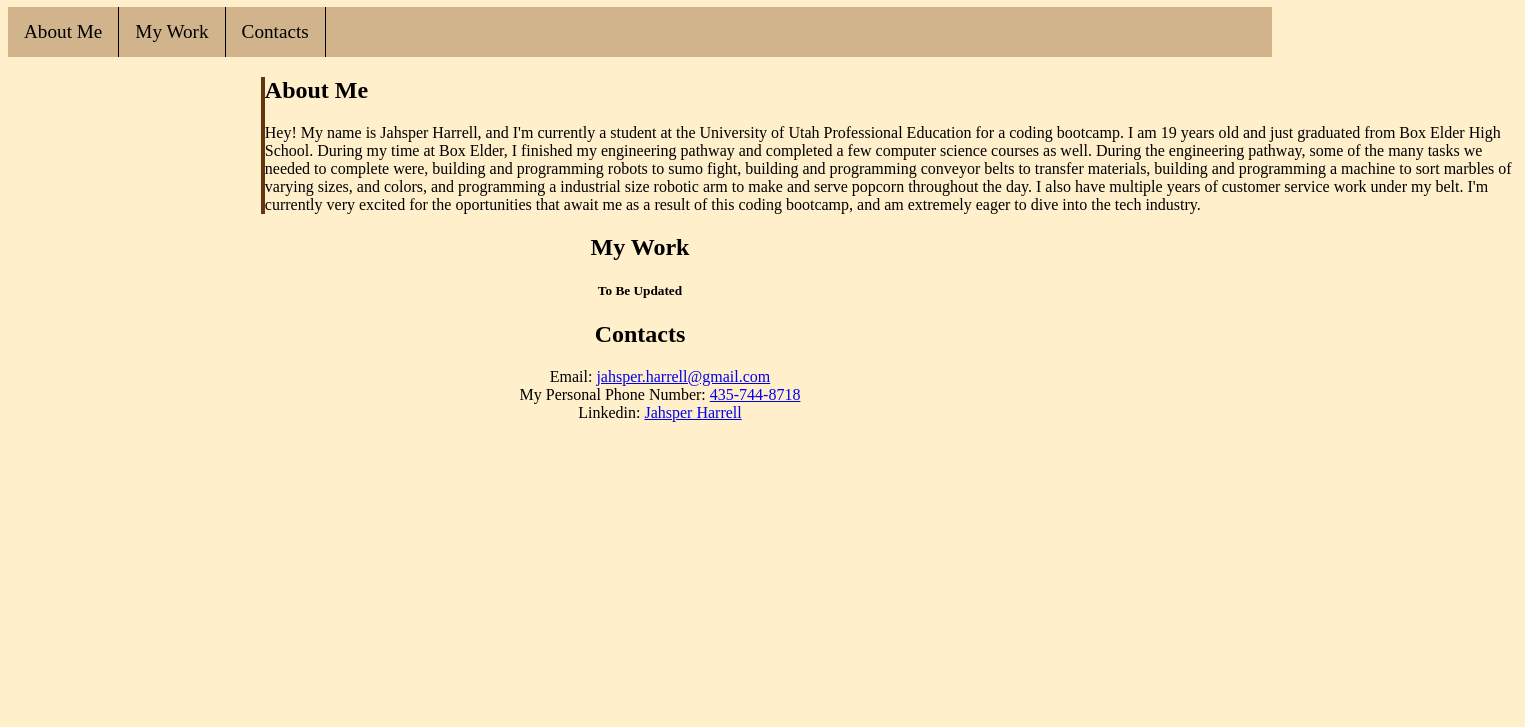
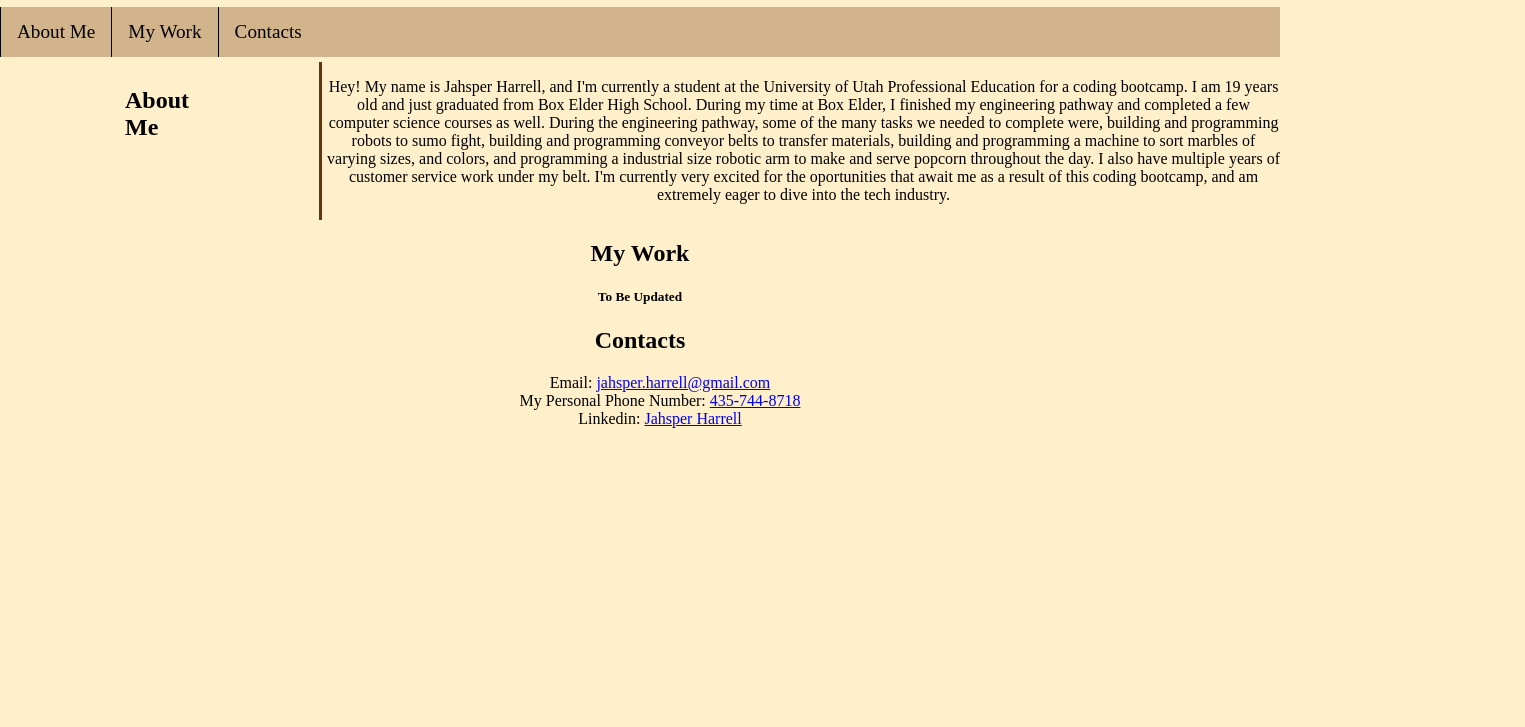
Before and after one commit to JahsperH/Jahsper-Harrell-Website, a plain HTML site: page index.html in a window 1280 px wide. Shown: the part 73-800 px from the top of the page, 1525 px wide, since content can reach past the window. Drawn offline with Linux system fonts and the light colour scheme.

Commit message:
Fixed my aside bar to look more presentable as well as added few more updates to the style.

```diff
--- a/assets/styles.css
+++ b/assets/styles.css
@@ -1,21 +1,35 @@
-/* .vert {
-    border-left: 4px solid #65350f;
-    height: 1000px;
-    position: absolute;
-    left: 24%;
-} */
+body {
+    background-color: #ffefcb;
+    margin: 0;
+    padding: 0;
+    display: block;
+}
+
+
+.abtcnt {
+    display: flex;
+    padding: 5px 0 0 0;
+}
 
 .abt {
-    border-left: 4px solid #65350f;
+    border-left: 3px solid #65350f;
+    padding: 0 0 0 5px;
+
+    /* border-left: 4px solid #65350f;
     height: fit-content;
     position: relative;
-    left: 20%;
+    left: 220px;
     text-align: left;
+    font-size: large;
+    margin: 5px;
+    padding: 0 200px 0 5px; */
 }
 
-body {
-    background-color: #ffefcb;
+.abth{
+    margin: 5px;
+    padding: 0 125px 0 120px;
 }
+
 
 header {
     float: top;
@@ -27,13 +41,11 @@ nav ul {
     padding: 0;
     overflow: hidden;
     background-color: tan;
-    position: sticky;
-    top: 0;
 }
 
 nav li {
     float: left;
-    border-right: 1px solid black;
+    border-left: 1px solid black;
     font-size: larger;
 }
 
@@ -51,6 +63,7 @@ nav li a:hover {
 
 section {
     text-align: center;
+    overflow-wrap: break-word;
 }
 
 section li {
--- a/index.html
+++ b/index.html
@@ -18,8 +18,11 @@
             <li><a href="#contacts">Contacts</a></li>
         </ul>
     </nav>
+    <div class="abtcnt">
+        <aside class="abth">
+            <h2>About Me</h2>
+        </aside>
         <section class="abt">
-        <h2>About Me</h2>
                 <p>
                     Hey! My name is Jahsper Harrell, and I'm currently a student at the University of Utah Professional Education
                     for a coding bootcamp. I am 19 years old and just graduated from Box Elder High School. During my time at Box Elder,
@@ -31,6 +34,7 @@
                     to dive into the tech industry.
                 </p>
         </section>
+    </div>
     <section>
         <h2>My Work</h2>
             <h5>To Be Updated</h5>
```
Lines whose indentation alone changed are shown as unchanged.
